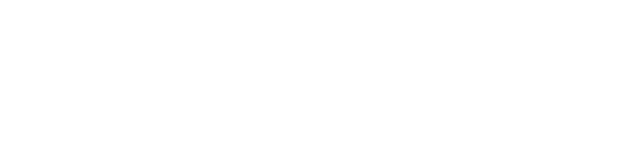
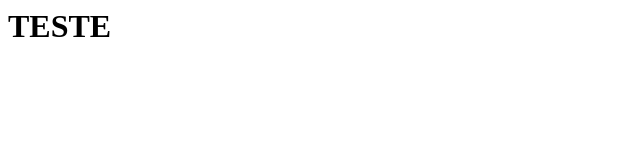
Before and after one commit to eneumann94/smartContract, a plain HTML site: page index.html in a window 1280 px wide. Shown: the whole page, without its empty margins (0-640 px from the left). Drawn offline with Linux system fonts and the light colour scheme.

Commit message:
Update index.html

```diff
--- a/index.html
+++ b/index.html
@@ -1,7 +1,8 @@
 <html>
   <head>
-    <title></title>
+    <title>Index</title>
   </head>
   <body>
+    <h1>TESTE</h1>
   </body>
 </html>
```
